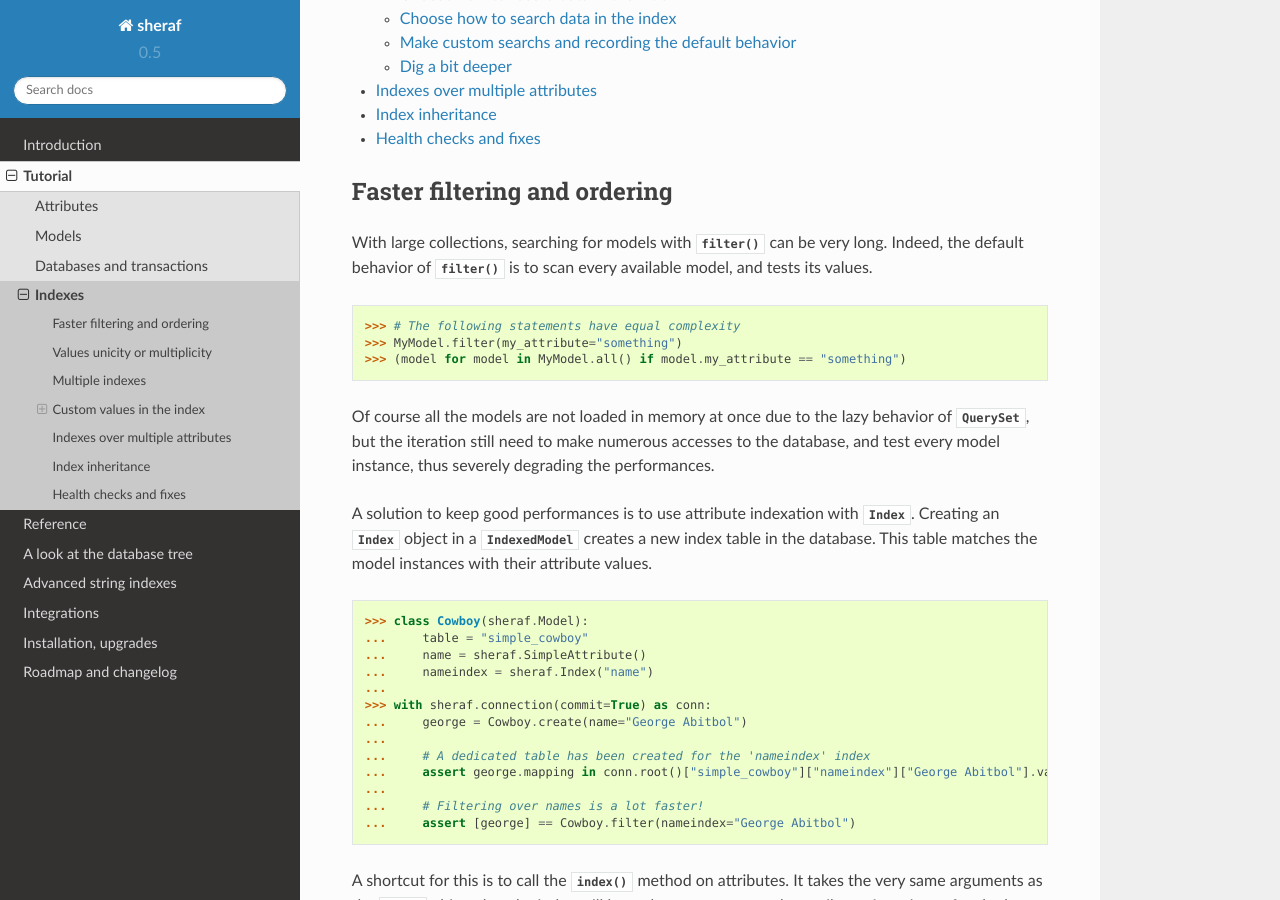
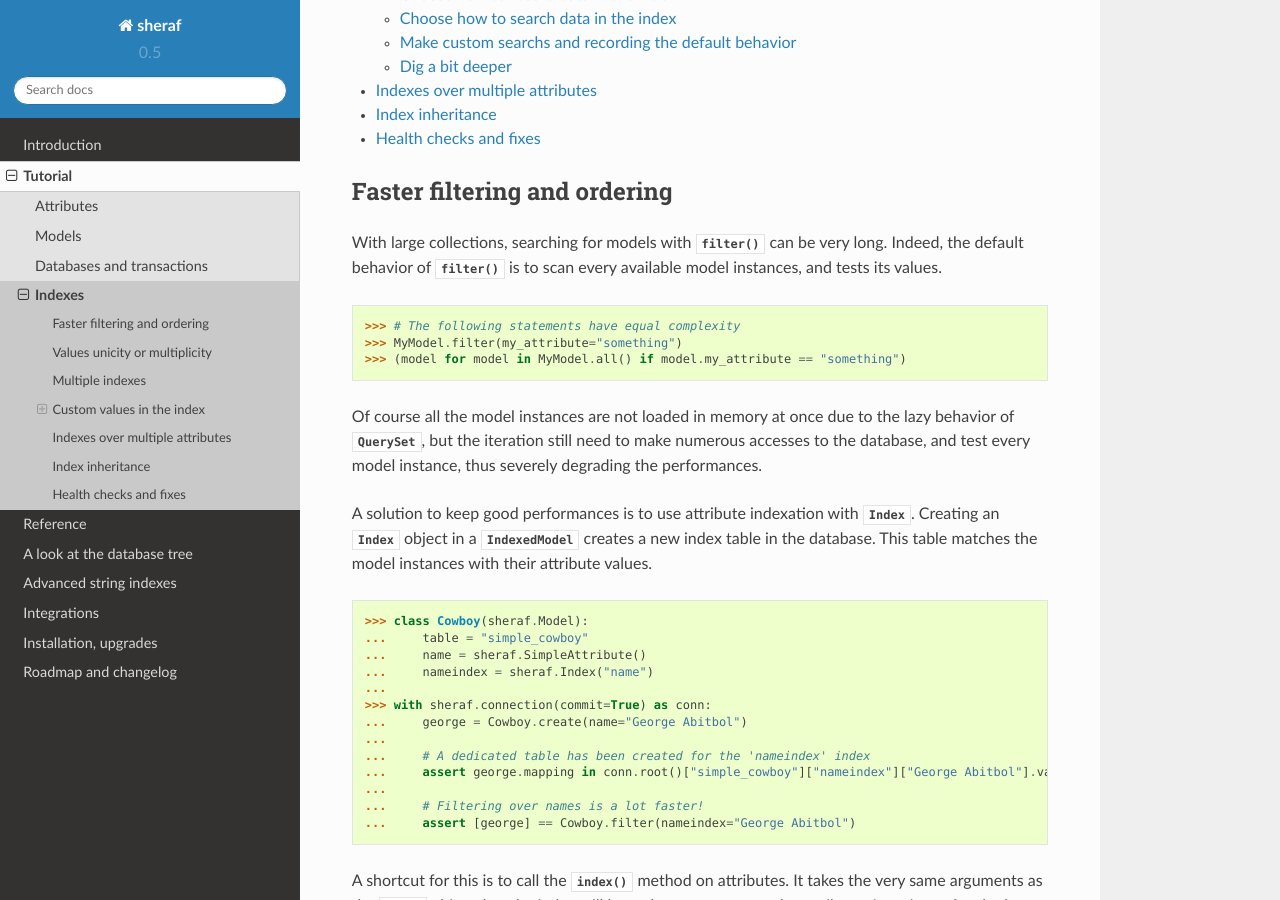
Before and after one commit to yaal-coop/sheraf, a Sphinx documentation site: the page built from doc/tutorial/indexation.rst, in a window 1280 px wide and 900 px high, scrolled down 345 px. Built offline with Sphinx 7.4.7 and the Read the Docs theme 2.0.0, drawn with Linux system fonts in a browser that asks for light colours.

Commit message:
Documentation wording

```diff
--- a/doc/tutorial/indexation.rst
+++ b/doc/tutorial/indexation.rst
@@ -9,7 +9,7 @@ Sheraf provides a way to quickly access your data matching some criterias. This
 Faster filtering and ordering
 -----------------------------
 
-With large collections, searching for models with :func:`~sheraf.queryset.QuerySet.filter` can be very long. Indeed, the default behavior of :func:`~sheraf.queryset.QuerySet.filter` is to scan every available model, and tests its values.
+With large collections, searching for models with :func:`~sheraf.queryset.QuerySet.filter` can be very long. Indeed, the default behavior of :func:`~sheraf.queryset.QuerySet.filter` is to scan every available model instances, and tests its values.
 
 .. code-block:: python
 
@@ -17,7 +17,7 @@ With large collections, searching for models with :func:`~sheraf.queryset.QueryS
     >>> MyModel.filter(my_attribute="something") # doctest: +SKIP
     >>> (model for model in MyModel.all() if model.my_attribute == "something") # doctest: +SKIP
 
-Of course all the models are not loaded in memory at once due to the lazy behavior of :class:`~sheraf.queryset.QuerySet`, but the iteration still need to make numerous accesses to the database, and test every model instance, thus severely degrading the performances.
+Of course all the model instances are not loaded in memory at once due to the lazy behavior of :class:`~sheraf.queryset.QuerySet`, but the iteration still need to make numerous accesses to the database, and test every model instance, thus severely degrading the performances.
 
 A solution to keep good performances is to use attribute indexation with :class:`~sheraf.attributes.index.Index`. Creating an :class:`~sheraf.attributes.index.Index` object in a :class:`~sheraf.models.indexation.IndexedModel` creates a new index table in the database. This table matches the model instances with their attribute values.
 
```
